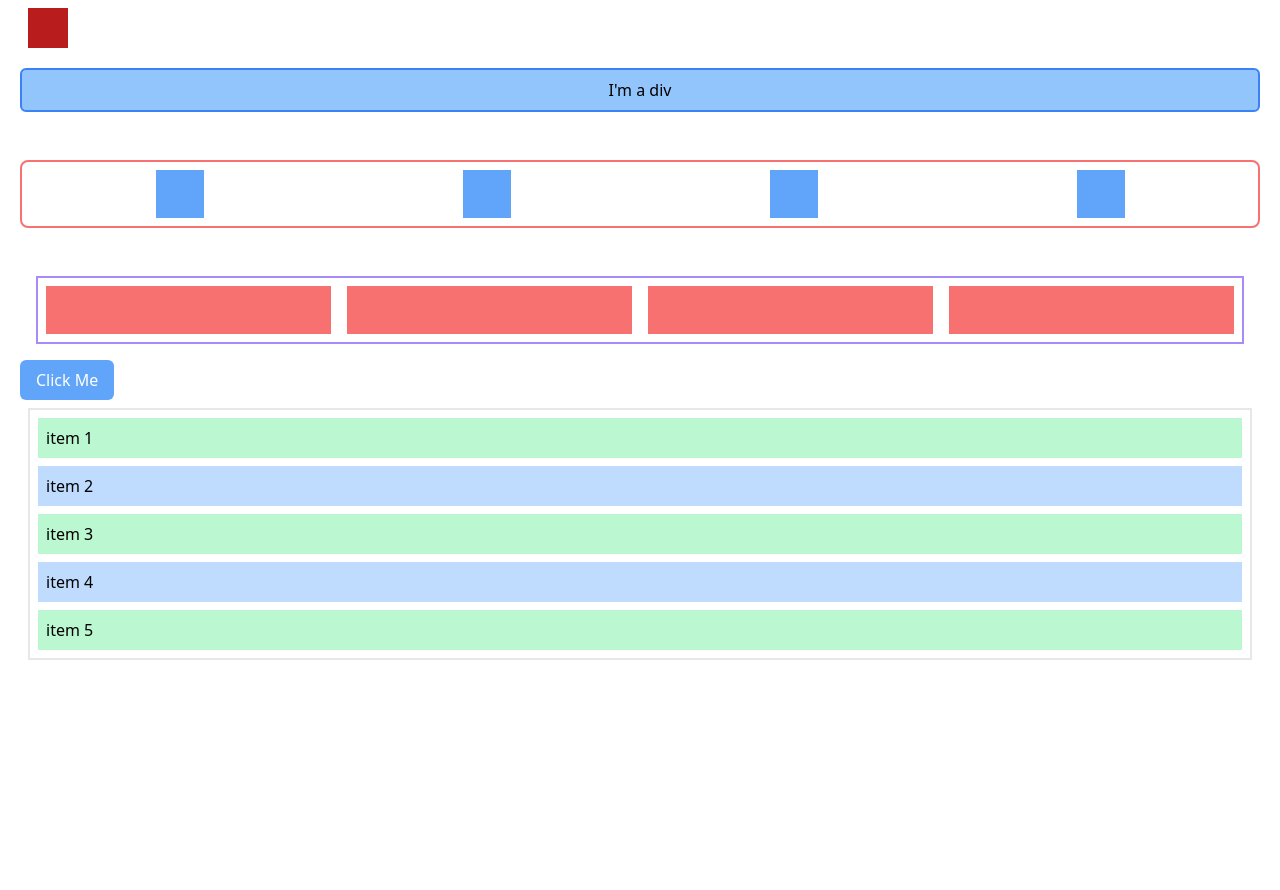
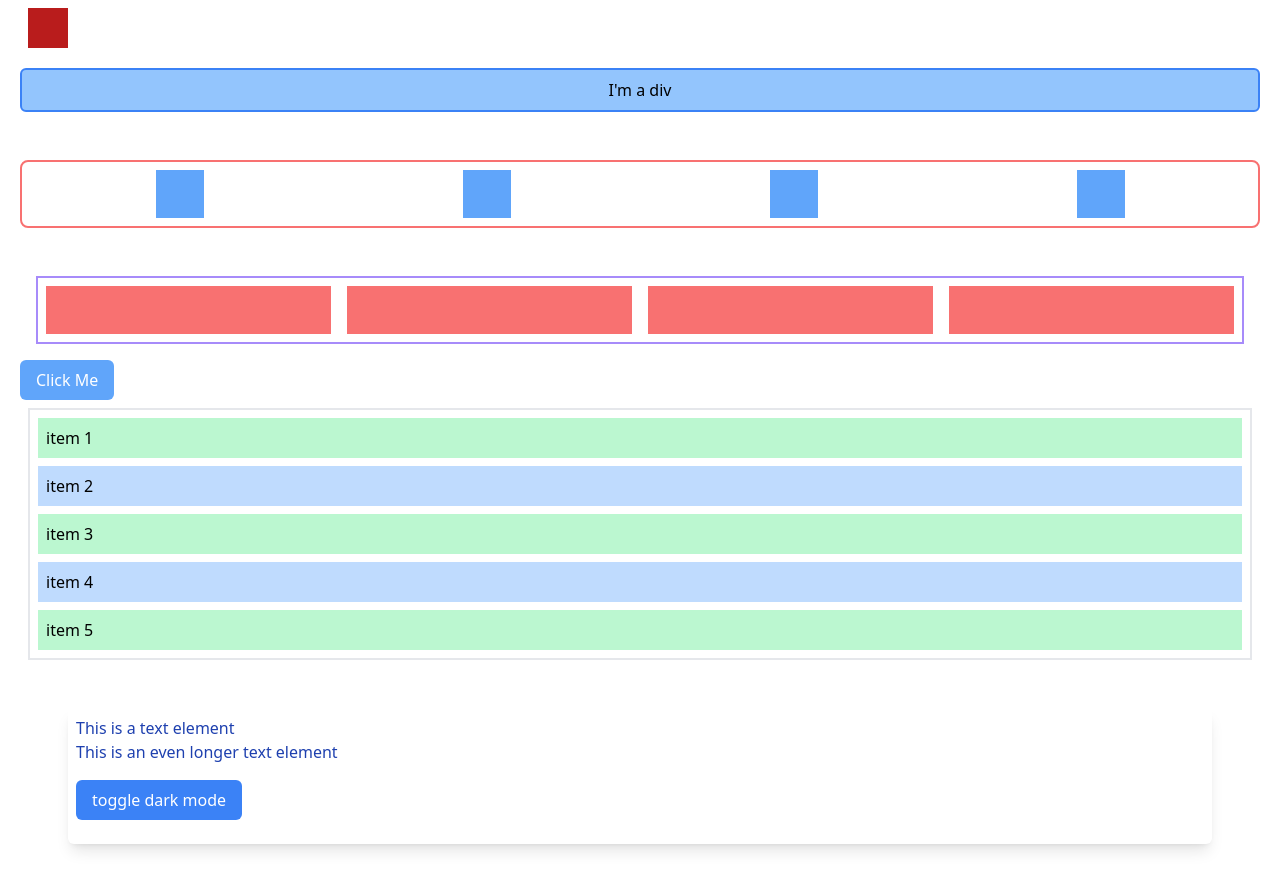
Before and after one commit to mostafa-meerzad/tailwindcss-first-try, a website: page index.html in a window 1280 px wide. Before the commit the page ends 800 px from the top, so only its background shows below. Drawn offline with Linux system fonts and the light colour scheme.

Commit message:
apply dark-mode with tailwind

```diff
--- a/index.html
+++ b/index.html
@@ -55,6 +55,22 @@
           item 5
         </li>
       </ul>
+
+      <div class="m-12 p-2 border-0 border-red-300 rounded-md dark:bg-gray-900 shadow-lg">
+        <p class="text-blue-800 dark:text-white">This is a text element</p>
+        <p class="text-blue-800 dark:text-white">
+          This is an even longer text element
+        </p>
+        <button
+          class="my-4 bg-blue-500 text-white px-4 py-2 rounded-md hover:bg-blue-300 active:bg-blue-600 active:scale-95 transition ease-in-out duration-100"
+          id="toggleDark"
+          onclick="document.body.classList.toggle('dark')"
+        >
+          toggle dark mode
+        </button>
+      </div>
     </main>
+
+
   </body>
 </html>
--- a/tailwind.config.js
+++ b/tailwind.config.js
@@ -1,6 +1,10 @@
 /** @type {import('tailwindcss').Config} */
 module.exports = {
   content: ["./index.html", "*./js"],
+  // dark-mode by default is set based on user-preference (user-system's theme dark/light)
+  // defining {darkMode: class} means that you want to apply dark-mode based on a class
+
+  darkMode: "class",
   theme: {
     extend: {},
   },
```
Also changed, not shown: output.css.
